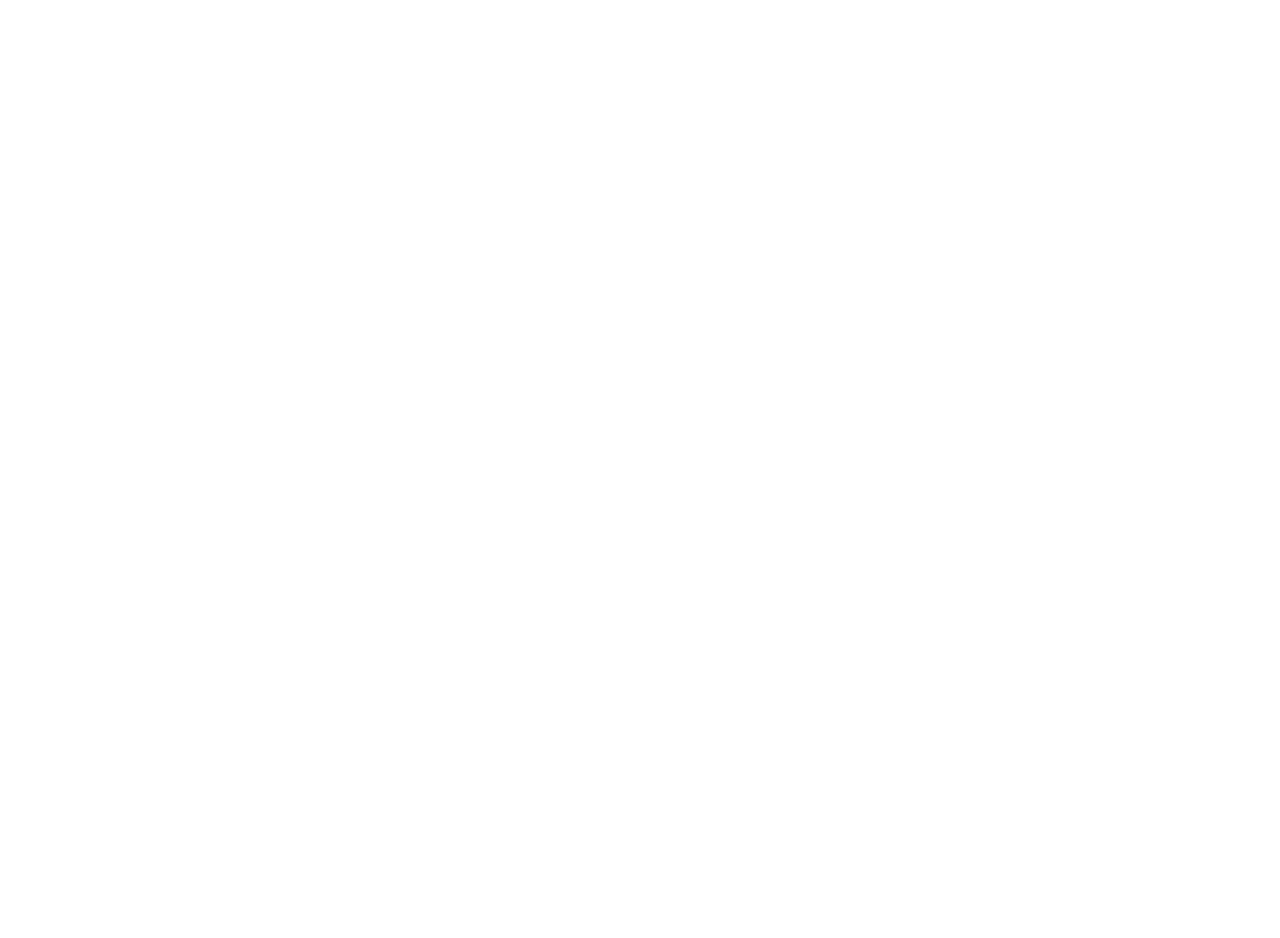
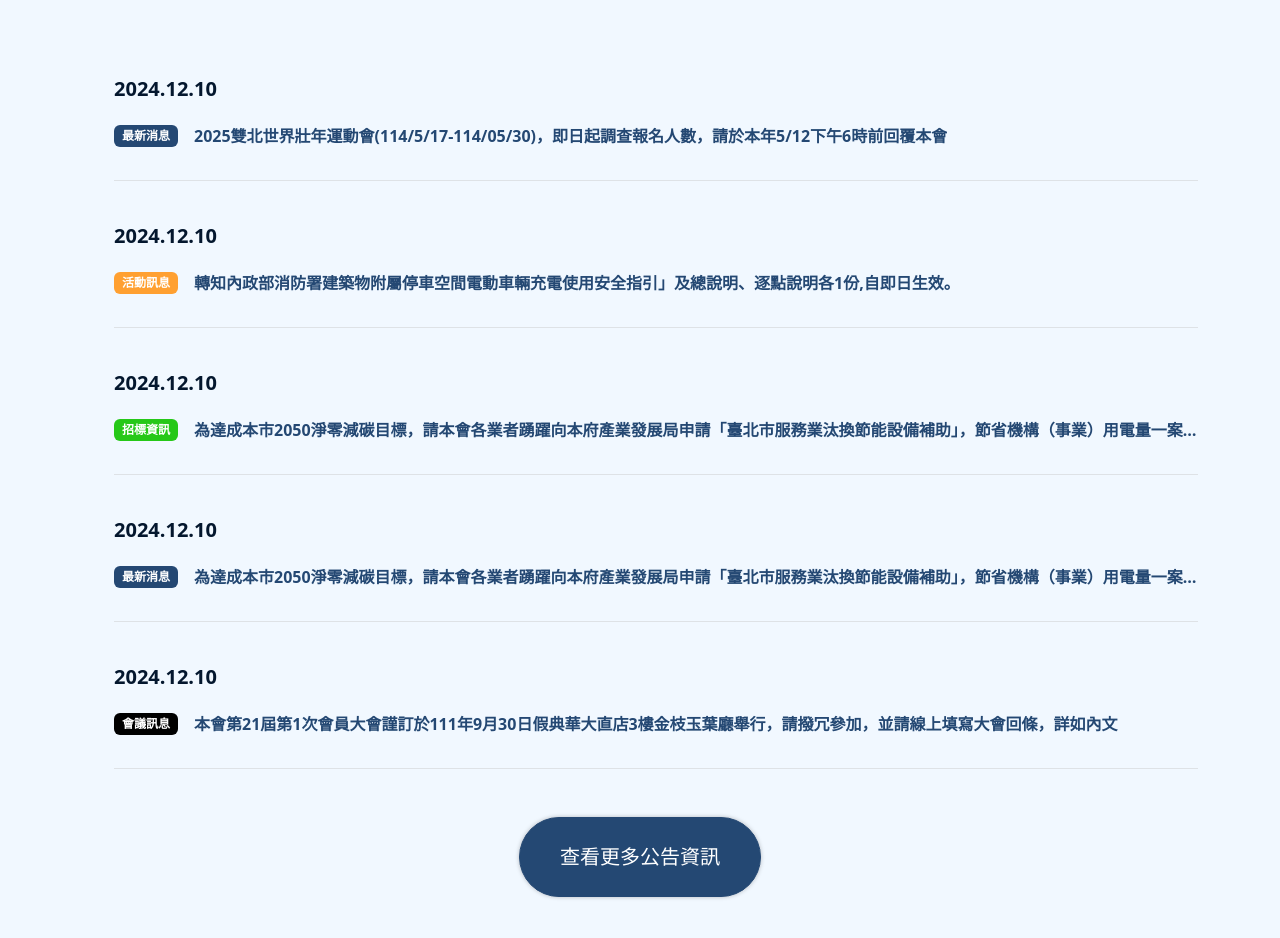
Before and after one commit to mitwitCTC/taipeiparking, a Vue app: page / in a window 1280 px wide. Shown: the part 920-1858 px from the top of the page. Before the commit the page ends 800 px from the top, so only its background shows below. Built offline with nearby package versions, Linux system fonts and the light colour scheme; no server answers.

Commit message:
feat: Add announcements in landing page

```diff
--- a/src/components/TheWelcome.vue
+++ b/src/components/TheWelcome.vue
@@ -1,11 +1,13 @@
 <script>
 import TheHeader from "@/components/TheHeader.vue";
-import IndustryPromotion from '@/components/index/IndustryPromotion.vue'
+import IndustryPromotion from "@/components/index/IndustryPromotion.vue";
+import TheAnnouncements from "@/components/index/TheAnnouncements.vue";
 
 export default {
   components: {
     TheHeader,
-    IndustryPromotion
+    IndustryPromotion,
+    TheAnnouncements,
   },
 };
 </script>
@@ -14,6 +16,8 @@ export default {
   <TheHeader />
   <!-- 產業優惠訊息 -->
   <IndustryPromotion></IndustryPromotion>
+  <!-- 公告資訊 -->
+  <TheAnnouncements></TheAnnouncements>
 </template>
 <style>
 #app {
--- /dev/null
+++ b/src/components/index/TheAnnouncements.vue
@@ -0,0 +1,114 @@
+<template>
+  <div class="bg-blue01">
+    <section id="announcements" class="container pt-16 pb-20">
+      <h2 class="text-navy04 fs-xl6 fw-bold text-center mb-10">
+        {{ $t("pages.index.announcements") }}
+      </h2>
+      <ul>
+        <li
+          v-for="(item, index) in announcements"
+          :key="index"
+          class="announcement pt-10 pb-8 border-bottom"
+        >
+          <p class="text-navy05 fw-bold fs-xl mb-5">{{ item.date }}</p>
+          <div class="d-flex align-items-center gap-4">
+            <span class="badge" :class="getTypeBadge(item.type)">
+              {{ item.type }}
+            </span>
+            <p class="text-navy03 fw-bold mb-0 text-truncate">
+              {{ item.title }}
+            </p>
+          </div>
+        </li>
+      </ul>
+      <div class="text-center mt-12">
+        <router-link to="/announcements">
+          <button class="btn btn-navy03 btn-lg">查看更多公告資訊</button>
+        </router-link>
+      </div>
+    </section>
+  </div>
+</template>
+<style scoped>
+/* 文字截斷 */
+.text-truncate {
+  overflow: hidden;
+  text-overflow: ellipsis;
+  white-space: nowrap; /* 桌機版維持一行 */
+
+  /* 手機版維持兩行 */
+  @media (max-width: 767px) {
+    display: -webkit-box;
+    -webkit-line-clamp: 2;
+    -webkit-box-orient: vertical;
+    white-space: normal; /* 手機版允許換行 */
+  }
+}
+</style>
+<script>
+export default {
+  data() {
+    return {
+      announcements: [],
+    };
+  },
+  methods: {
+    getAnnouncements() {
+      this.announcements = [
+        {
+          id: 1,
+          type: "最新消息",
+          title:
+            "2025雙北世界壯年運動會(114/5/17-114/05/30)，即日起調查報名人數，請於本年5/12下午6時前回覆本會",
+          date: "2024.12.10",
+        },
+        {
+          id: 2,
+          type: "活動訊息",
+          title:
+            "轉知內政部消防署建築物附屬停車空間電動車輛充電使用安全指引」及總說明、逐點說明各1份,自即日生效。",
+          date: "2024.12.10",
+        },
+        {
+          id: 3,
+          type: "招標資訊",
+          title:
+            "為達成本市2050淨零減碳目標，請本會各業者踴躍向本府產業發展局申請「臺北市服務業汰換節能設備補助」，節省機構（事業）用電量一案，請查照。",
+          date: "2024.12.10",
+        },
+        {
+          id: 4,
+          type: "最新消息",
+          title:
+            "為達成本市2050淨零減碳目標，請本會各業者踴躍向本府產業發展局申請「臺北市服務業汰換節能設備補助」，節省機構（事業）用電量一案，請查照。",
+          date: "2024.12.10",
+        },
+        {
+          id: 5,
+          type: "會議訊息",
+          title:
+            "本會第21屆第1次會員大會謹訂於111年9月30日假典華大直店3樓金枝玉葉廳舉行，請撥冗參加，並請線上填寫大會回條，詳如內文",
+          date: "2024.12.10",
+        },
+      ];
+    },
+    getTypeBadge(type) {
+      switch (type) {
+        case "最新消息":
+          return "bg-navy03";
+        case "活動訊息":
+          return "bg-orange02";
+        case "招標資訊":
+          return "bg-green02";
+        case "會議訊息":
+          return "bg-black";
+        default:
+          return "";
+      }
+    },
+  },
+  mounted() {
+    this.getAnnouncements();
+  },
+};
+</script>
--- a/src/locales/zh.json
+++ b/src/locales/zh.json
@@ -13,7 +13,8 @@
     },
     "pages": {
         "index": {
-            "industry promotion":"產業優惠訊息"
+            "industry promotion":"產業優惠訊息",
+            "announcements": "公告資訊"
         }
     }
 }
```
